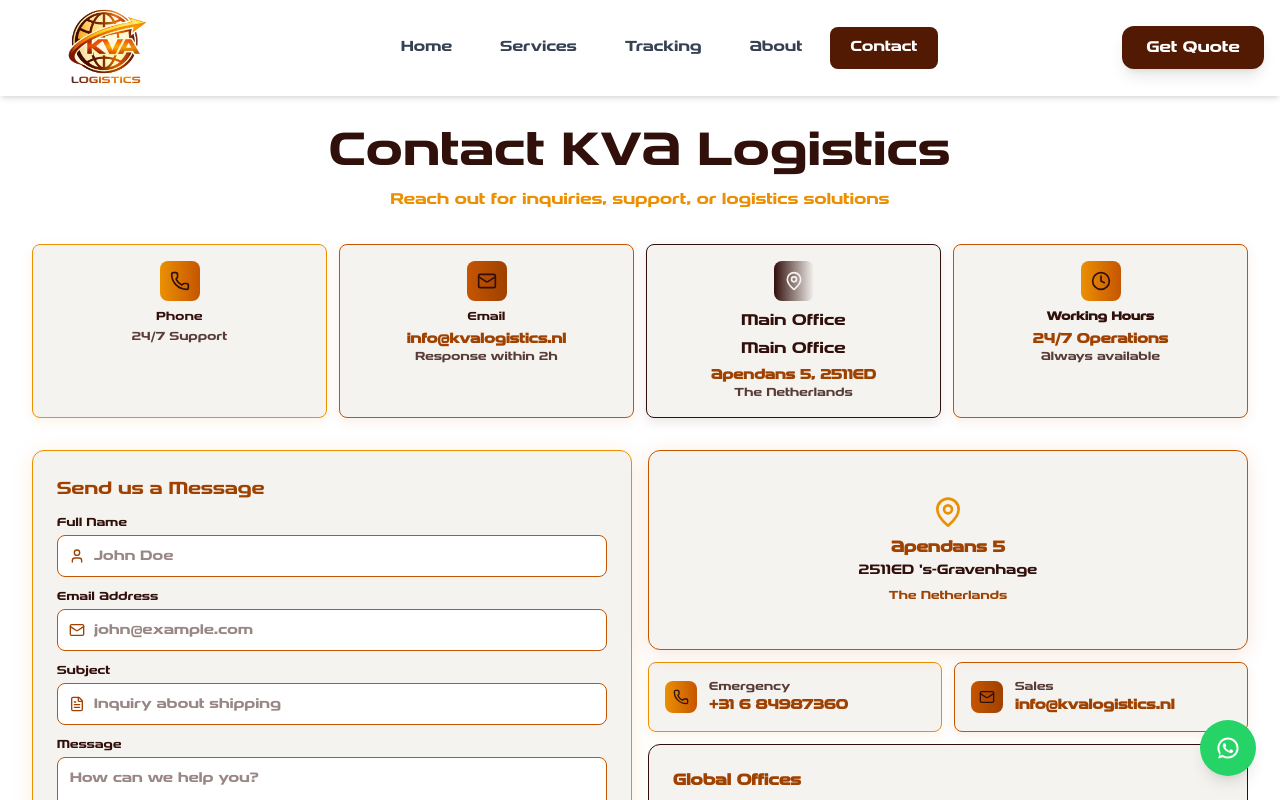
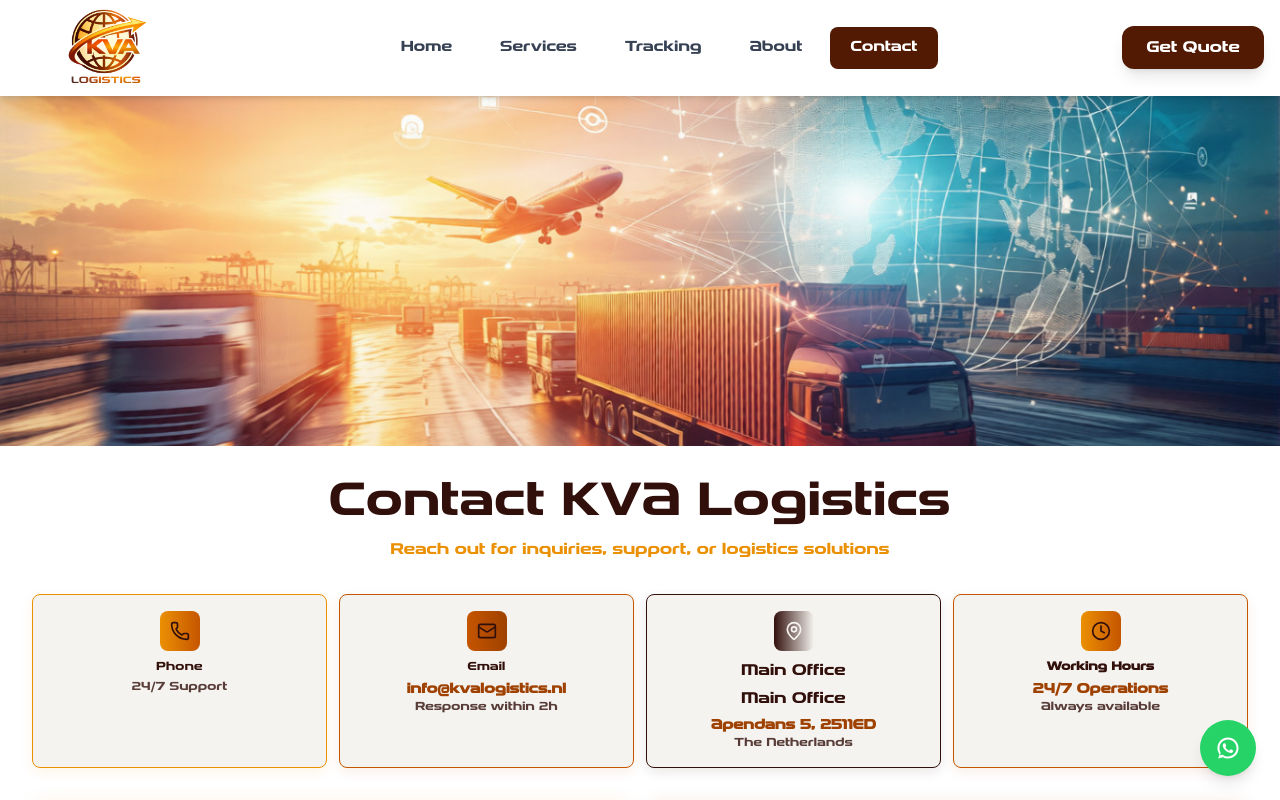
Before and after one commit to Prathamesh0008/KVA-Logistic, a Next.js app: page /contact in a window 1280 px wide. Shown: the top 800 px of the page. Built offline with nearby package versions, Linux system fonts and the light colour scheme.

Commit message:
Upasana -20/03/2026

```diff
--- a/app/contact/page.js
+++ b/app/contact/page.js
@@ -75,9 +75,9 @@
   setTimeout(() => setFormStatus(null), 3000)
 }
   return (
-<div className="flex flex-col font-light">
+<div className="flex flex-col font-light bg-white">
       {/* Background Image Section - Matching Home Page */}
-    <div className="relative">
+  <div className="relative h-[250px] md:h-[300px] lg:h-[350px]">
   <div
     className="absolute inset-0 bg-cover bg-center bg-no-repeat"
     style={{
@@ -90,7 +90,7 @@
             background: `linear-gradient(90deg, #310F0B 0%, rgba(49, 15, 11, 0.95) 30%, rgba(49, 15, 11, 0.7) 50%, transparent 100%)`,
           }}
         /> */}
-        <div className="absolute inset-0 bg-gradient-to-t from-[#310F0B]/60 via-[#310F0B]/30 to-transparent" />
+        <div className="absolute inset-0  via-[#310F0B]/30 to-transparent" />
 </div>
 
       {/* Content - No Gaps */}
```
